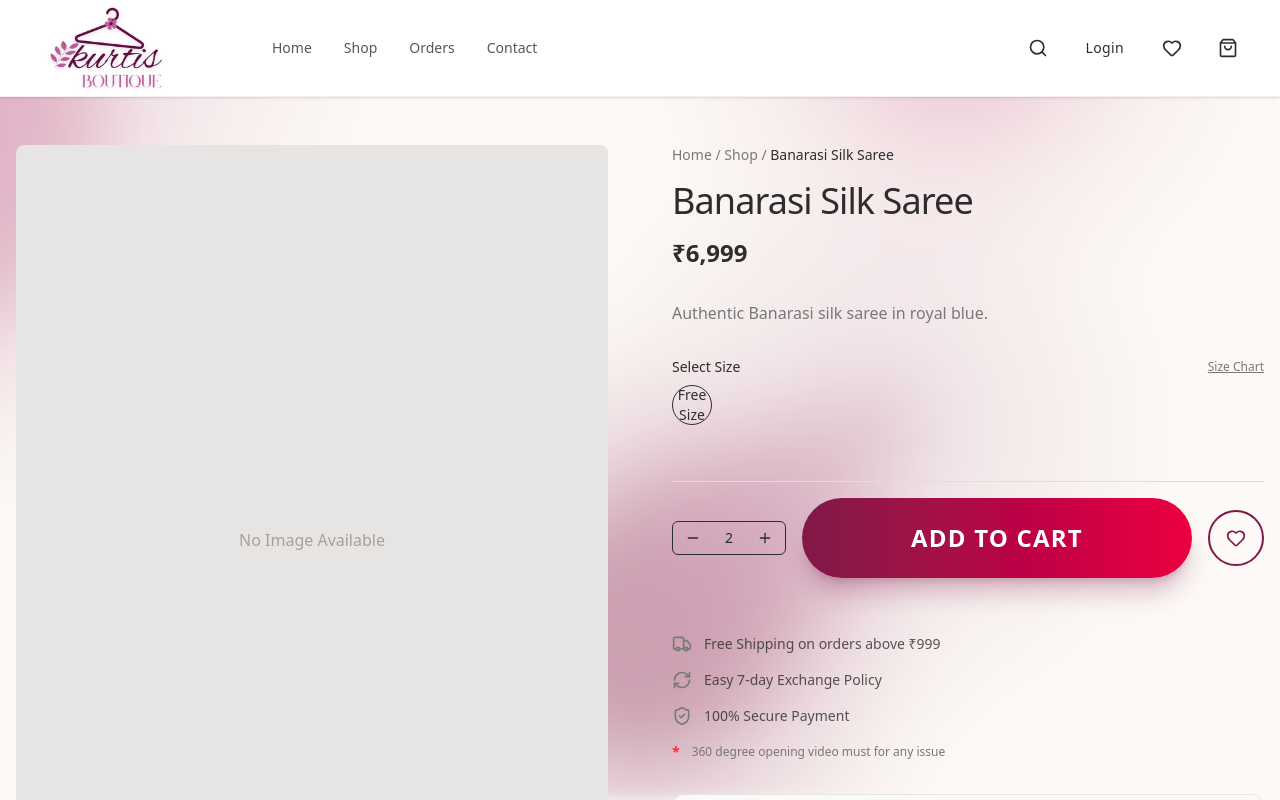
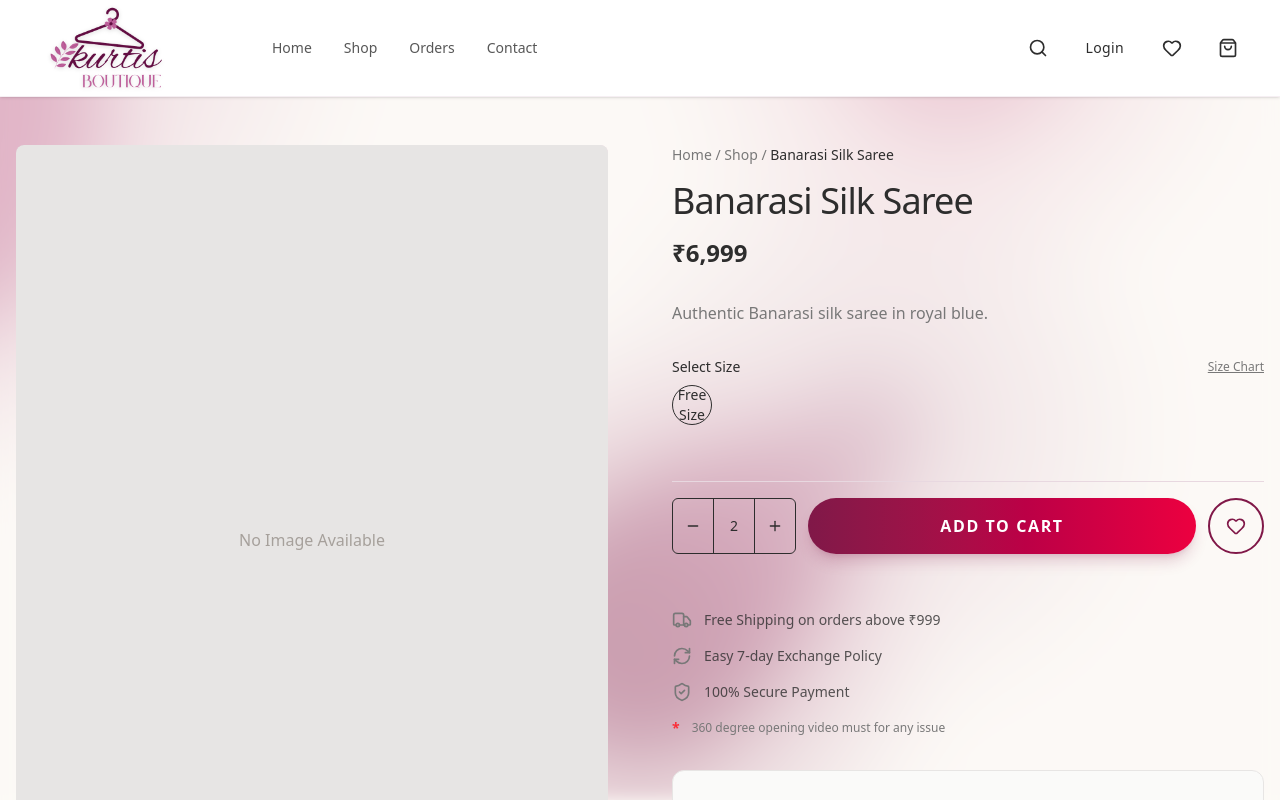
Before and after one commit to legitnieraj1/kurtis-boutique-webpage, a Next.js app: page /product/banarasi-silk-saree in a window 1280 px wide. Both pictures are taken after a click on the button 765 px from the left and 538 px from the top of the page. Shown: the top 800 px of the page. Built offline with nearby package versions, Linux system fonts and the light colour scheme; a web font is replaced by a local one.

Commit message:
Fix cart scroll issue by using React Portal

```diff
--- a/app/product/[slug]/page.tsx
+++ b/app/product/[slug]/page.tsx
@@ -124,8 +124,9 @@ export default function ProductPage({ params }: { params: Promise<{ slug: string
                         </div>
 
                         {/* Thumbnails */}
+                        {product.images.some(img => img) && (
                             <div className="flex gap-4 overflow-x-auto pb-2">
-                            {product.images.map((img, idx) => (
+                                {product.images.filter(img => img).map((img, idx) => (
                                     <button
                                         key={idx}
                                         onClick={() => setActiveImage(img)}
@@ -143,6 +144,7 @@ export default function ProductPage({ params }: { params: Promise<{ slug: string
                                     </button>
                                 ))}
                             </div>
+                        )}
                     </div>
 
                     {/* MOVED: Mobile Sticky CTA (Now sits in flow after images on mobile) */}
@@ -237,26 +239,26 @@ export default function ProductPage({ params }: { params: Promise<{ slug: string
                         </div>
 
                         {/* Actions */}
-                        <div ref={actionsRef} className="flex flex-col sm:flex-row sm:items-center gap-4 pt-4 border-t border-border">
-                            <div className="flex items-center border border-input rounded-md w-max">
+                        <div ref={actionsRef} className="flex items-center gap-2 md:gap-3 pt-4 border-t border-border">
+                            <div className="flex items-center border border-input rounded-md h-10 md:h-14">
                                 <button
-                                    className="px-3 py-2 hover:bg-muted"
+                                    className="px-2 md:px-3 h-full hover:bg-muted border-r border-input"
                                     onClick={() => setQuantity(Math.max(1, quantity - 1))}
                                 >
-                                    <Minus className="w-4 h-4" />
+                                    <Minus className="w-3 h-3 md:w-4 md:h-4" />
                                 </button>
-                                <span className="w-8 text-center text-sm font-medium">{quantity}</span>
+                                <span className="w-8 md:w-10 text-center text-sm font-medium">{quantity}</span>
                                 <button
-                                    className="px-3 py-2 hover:bg-muted"
+                                    className="px-2 md:px-3 h-full hover:bg-muted border-l border-input"
                                     onClick={() => setQuantity(quantity + 1)}
                                 >
-                                    <Plus className="w-4 h-4" />
+                                    <Plus className="w-3 h-3 md:w-4 md:h-4" />
                                 </button>
                             </div>
 
                             <Button
                                 size="lg"
-                                className="flex-1 h-16 md:h-20 rounded-full bg-gradient-to-r from-primary via-rose-600 to-primary bg-[length:200%_auto] hover:bg-[position:right_center] transition-all duration-500 shadow-xl shadow-primary/25 hover:shadow-2xl hover:shadow-primary/40 text-xl md:text-2xl font-bold tracking-wider uppercase hover:-translate-y-1"
+                                className="flex-1 h-12 md:h-14 rounded-full bg-gradient-to-r from-primary via-rose-600 to-primary bg-[length:200%_auto] hover:bg-[position:right_center] transition-all duration-500 shadow-lg shadow-primary/20 hover:shadow-xl hover:shadow-primary/30 text-sm md:text-base font-bold tracking-widest uppercase hover:-translate-y-0.5"
                                 onClick={handleAddToCart}
                                 disabled={!product.inStock}
                             >
@@ -266,10 +268,10 @@ export default function ProductPage({ params }: { params: Promise<{ slug: string
                             <Button
                                 variant="outline"
                                 size="icon"
-                                className={cn("h-14 w-14 rounded-full border-2", isWishlisted && "text-red-500 border-red-200 bg-red-50")}
+                                className={cn("h-10 w-10 md:h-14 md:w-14 rounded-full border-2 flex-shrink-0", isWishlisted && "text-red-500 border-red-200 bg-red-50")}
                                 onClick={toggleWishlist}
                             >
-                                <Heart className={cn("w-5 h-5", isWishlisted && "fill-current")} />
+                                <Heart className={cn("w-4 h-4 md:w-5 md:h-5", isWishlisted && "fill-current")} />
                             </Button>
                         </div>
 
--- a/components/cart/CartSheet.tsx
+++ b/components/cart/CartSheet.tsx
@@ -10,6 +10,8 @@ import { useProductStore } from "@/lib/store"; // Product Data
 import { Button } from "@/components/ui/button";
 import { formatPrice } from "@/lib/utils";
 import { useIsMobile } from "@/lib/hooks/use-mobile";
+
+import { createPortal } from "react-dom";
 
 interface CartSheetProps {
     isOpen: boolean;
@@ -42,7 +44,7 @@ export function CartSheet({ isOpen, onClose }: CartSheetProps) {
         return total + (price * item.quantity);
     }, 0);
 
-    return (
+    return createPortal(
         <AnimatePresence>
             {isOpen && (
                 <>
@@ -193,6 +195,7 @@ export function CartSheet({ isOpen, onClose }: CartSheetProps) {
                     </motion.div>
                 </>
             )}
-        </AnimatePresence>
+        </AnimatePresence>,
+        document.body
     );
 }
```
Lines whose indentation alone changed are shown as unchanged.
